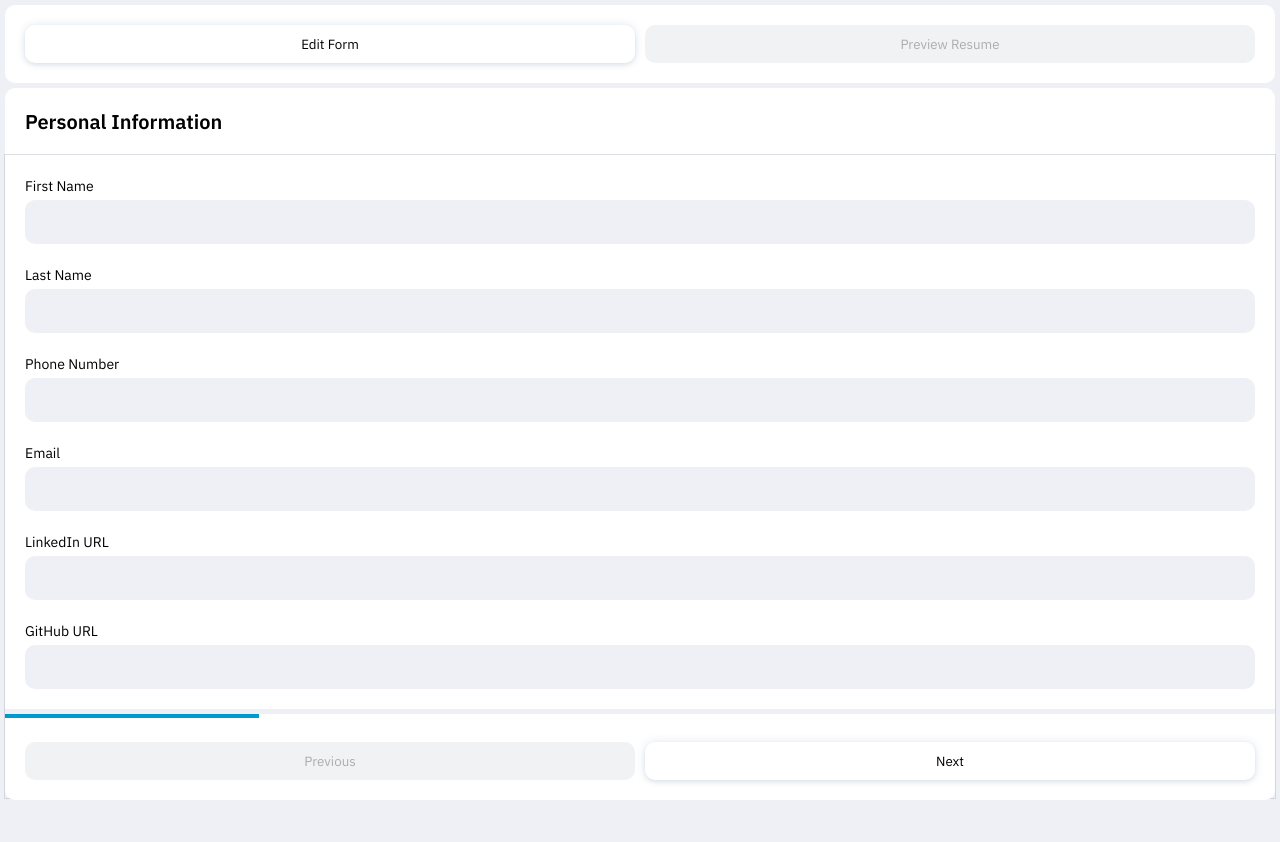
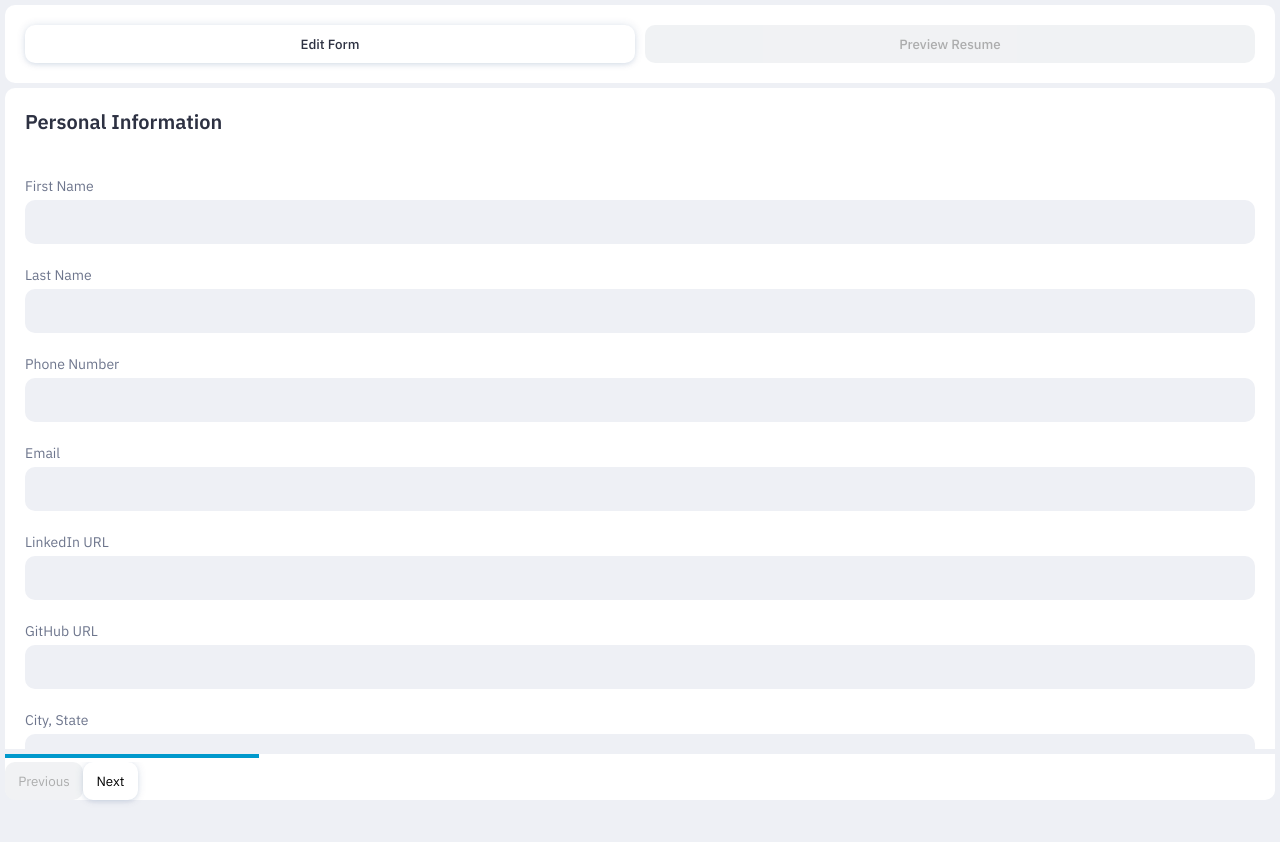
Before and after one commit to Nik-Reyes/Resume-Builder, a React (Vite) app in the folder ResumeBuilder/: page / in a window 1280 px wide. Shown: the top 842 px of the page. Built offline with nearby package versions, Linux system fonts and the light colour scheme.

Commit message:
refactor: adjust styles
- refactor: adjust txt colors
- refactor: adjust date input styles
- refactor: add ellipses to overflowing group title/subtitle

```diff
--- a/ResumeBuilder/src/App.css
+++ b/ResumeBuilder/src/App.css
@@ -8,6 +8,7 @@
 :root {
   --white-1: #ffffff;
   --slate-1: #eef0f5;
+  --slate-half: #6e768d;
   --slate-1-half: hsl(223, 26%, 88%);
   --slate-1-unfocus: hsla(223, 26%, 95%, 0.6);
   --slate-2: #36404a;
@@ -22,6 +23,7 @@
   --padding-4: 20px;
   --padding-5: 25px;
   --padding-6: 30px;
+  --dark: #2d3142;
   --font-fallback: system-ui, -apple-system, BlinkMacSystemFont, "Segoe UI",
     Roboto, Oxygen, Ubuntu, Cantarell, "Open Sans", "Helvetica Neue", sans-serif;
 }
@@ -43,10 +45,6 @@ svg {
   display: block;
 }
 
-label span {
-  color: var(--slate-2);
-  font-size: 0.875rem;
-}
 progress {
   height: var(--progress-height);
   background: none;
@@ -76,23 +74,15 @@ progress[value] {
   border: none;
 }
 
-h1,
-h2,
-h3,
-h4,
-h5 {
-  color: var(--slate-2);
-}
-
 input {
   width: 100%;
-  min-width: 0px;
+  min-width: 0;
   padding: 0.75em 0.55em;
 }
 
 input,
 textarea {
-  color: var(--slate-2);
+  color: var(--dark);
   border-radius: var(--padding-2);
   border: none;
   appearance: none;
@@ -154,6 +144,14 @@ button:disabled {
   justify-content: center;
 }
 
+:is(.view-header, .progress-button-wrapper) button {
+  font-weight: 500;
+}
+
+.form-view {
+  color: var(--dark);
+}
+
 .view-header > button {
   flex: 1;
 }
@@ -202,6 +200,7 @@ button:disabled {
   align-items: center;
   justify-content: space-between;
   padding: var(--padding-4);
+  min-width: 0;
 }
 
 .skill-category-wrapper .group-header:not(.skills-wrapper .group-header),
@@ -217,8 +216,13 @@ button:disabled {
 }
 
 .category-display-title {
+  font-size: 1rem;
+  color: var(--dark);
+}
+
+.category-display-title,
+.group-title {
   font-weight: 600;
-  font-size: 1.1rem;
 }
 
 .untitled {
@@ -343,13 +347,34 @@ button[data-button-type="add-skill"] {
 }
 
 .group-title {
-  font-size: var(--title-size);
+  font-size: 1rem;
+  color: var(--dark);
+}
+
+.skill-category-wrapper .group-title {
+  font-size: 0.875rem;
+}
+
+.group-title-wrapper {
+  flex: 1 1 0%;
+  min-width: 0;
 }
 
 .group-subtitle {
-  font-weight: 200;
+  font-weight: 300;
   font-style: italic;
-  font-size: calc(0.85 * var(--title-size));
+  font-size: 0.75rem;
+  color: var(--dark);
+}
+
+.group-title,
+.group-subtitle,
+input {
+  overflow: hidden;
+  white-space: nowrap;
+  display: block;
+  position: static;
+  text-overflow: ellipsis;
 }
 
 button[data-button-type="edit-group"] {
@@ -357,8 +382,12 @@ button[data-button-type="edit-group"] {
   padding-right: 0.5em;
 }
 
-.input-groups > div {
+.input-groups > div:not(.irreplicable) {
   outline: 1px solid rgba(112, 128, 144, 0.237);
+}
+
+.edit-group-btn-wrapper {
+  flex-shrink: 0;
 }
 
 .form:has(.replicable) .input-groups {
@@ -432,12 +461,21 @@ input[type="date"] {
   text-transform: uppercase;
 }
 
+input[type="date"][value=""] {
+  color: var(--slate-half);
+  text-transform: lowercase;
+  font-style: italic;
+  font-size: 1rem;
+}
+
 .form-title {
   font-weight: 600;
   font-size: 1.25rem;
+  color: var(--dark);
 }
 
 .form-input-title {
+  font-size: 0.875rem;
   color: var(--slate-half);
 }
 
@@ -451,7 +489,8 @@ input[type="date"] {
   padding: var(--padding-4);
 }
 
-.progress-footer {
+.progress-footer,
+.resume-footer {
   display: grid;
   position: sticky;
   left: 0;
@@ -466,11 +505,14 @@ input[type="date"] {
   z-index: 1;
 }
 
-.progress-buttons-wrapper {
-  display: grid;
+.progress-button-wrapper {
   column-gap: 10px;
   grid-template-columns: 1fr 1fr;
+}
+
+[class*="button-wrapper"] {
   padding: var(--padding-4);
+  display: grid;
 }
 
 .progress-button.disabled {
@@ -503,11 +545,12 @@ input[type="date"] {
 .resume-wrapper {
   min-height: 100vh;
   height: 100%;
+  padding: var(--padding-2);
 }
 
 .resume-page {
   container-type: inline-size;
-
+  background-color: var(--white-1);
   box-shadow: 0 0 5px 2px var(--slate-1-half);
   --page-width: 8.5in;
   --page-height: 11in;
```
